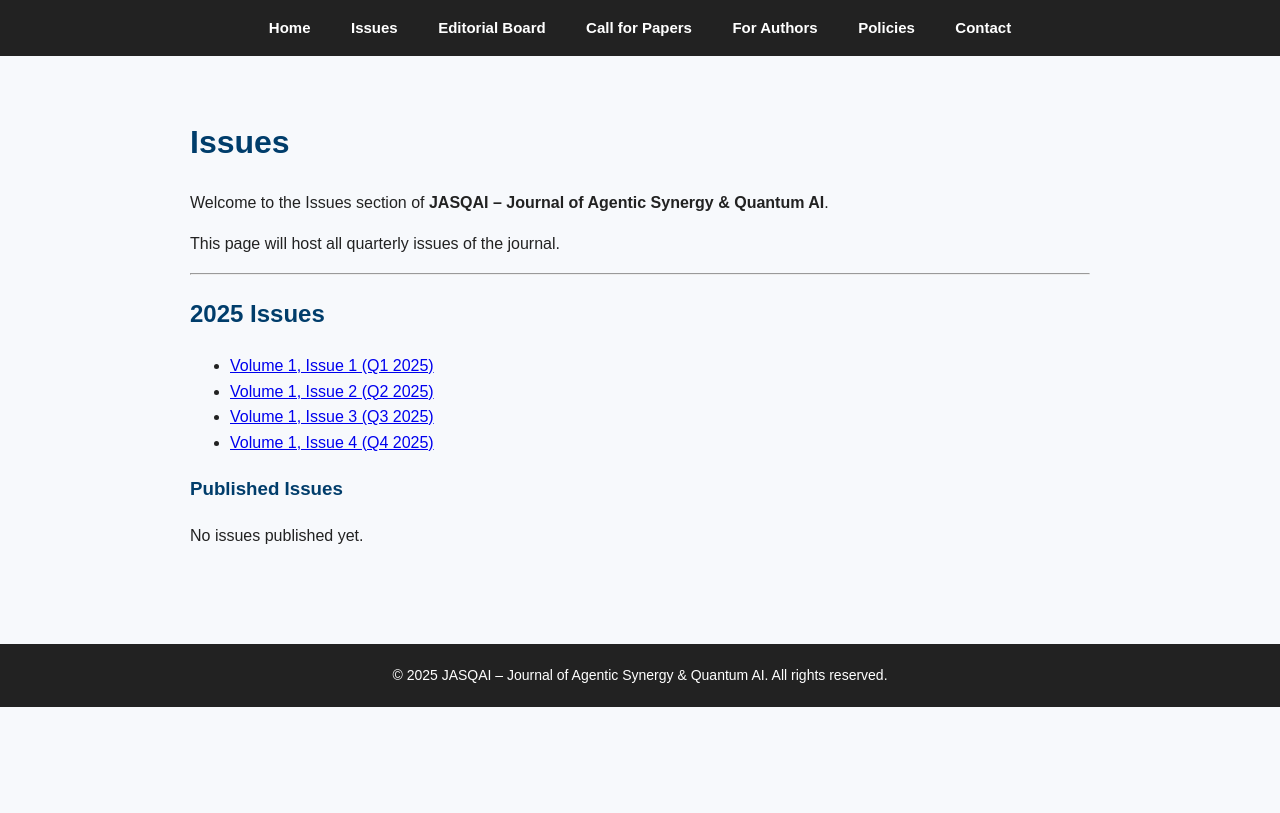
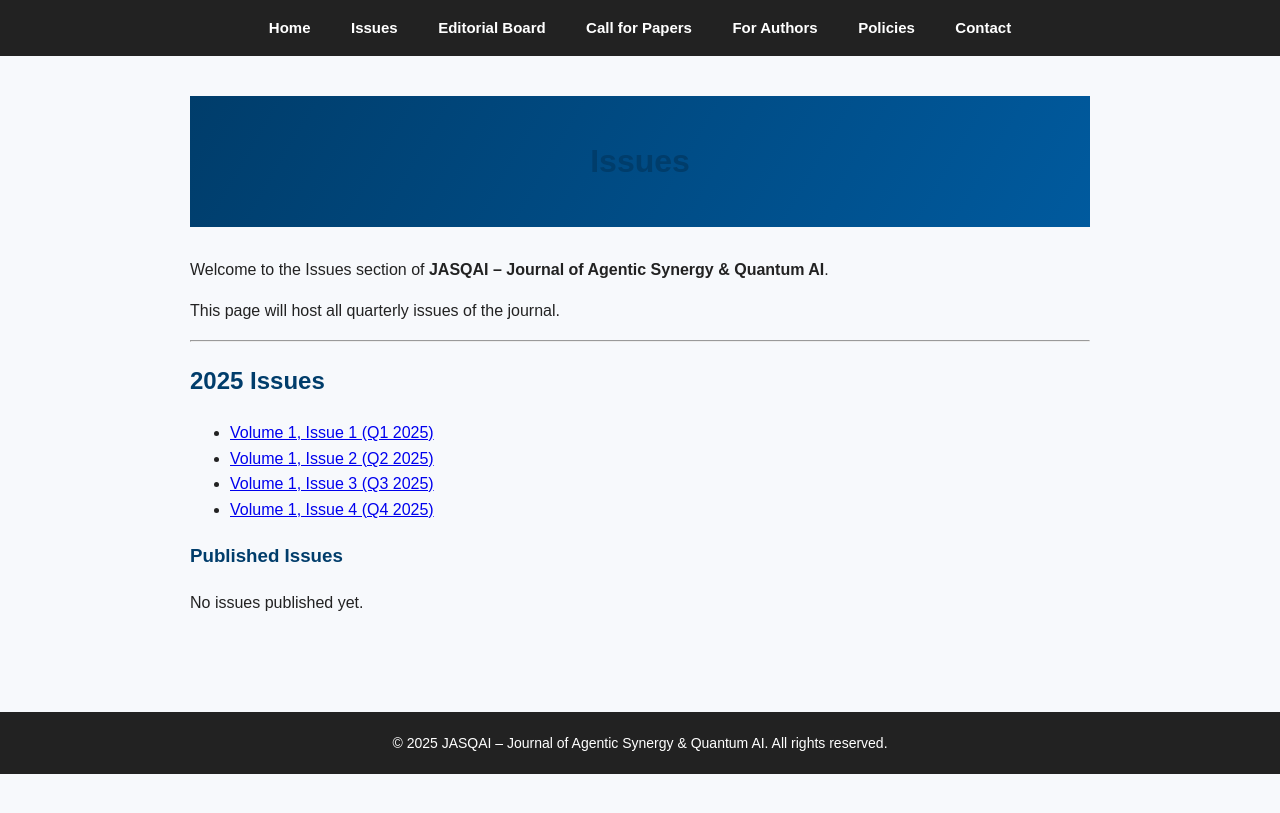
Before and after one commit to zulfiqaralimir/jasqai.github.io, a Jekyll site: the page built from issues/index.md, in a window 1280 px wide. Shown: the top 813 px of the page. Built offline with Jekyll 4.4.1, drawn with Linux system fonts in a browser that asks for light colours; our own code applies the rules of GitHub Pages for plain Markdown files.

Commit message:
Update index.md

```diff
--- a/issues/index.md
+++ b/issues/index.md
@@ -1,9 +1,11 @@
 ---
 layout: default
+title: "Issues"
 ---
 
-
-# Issues
+<div class="page-banner">
+  <h1>Issues</h1>
+</div>
 
 Welcome to the Issues section of **JASQAI – Journal of Agentic Synergy & Quantum AI**.
 
```
